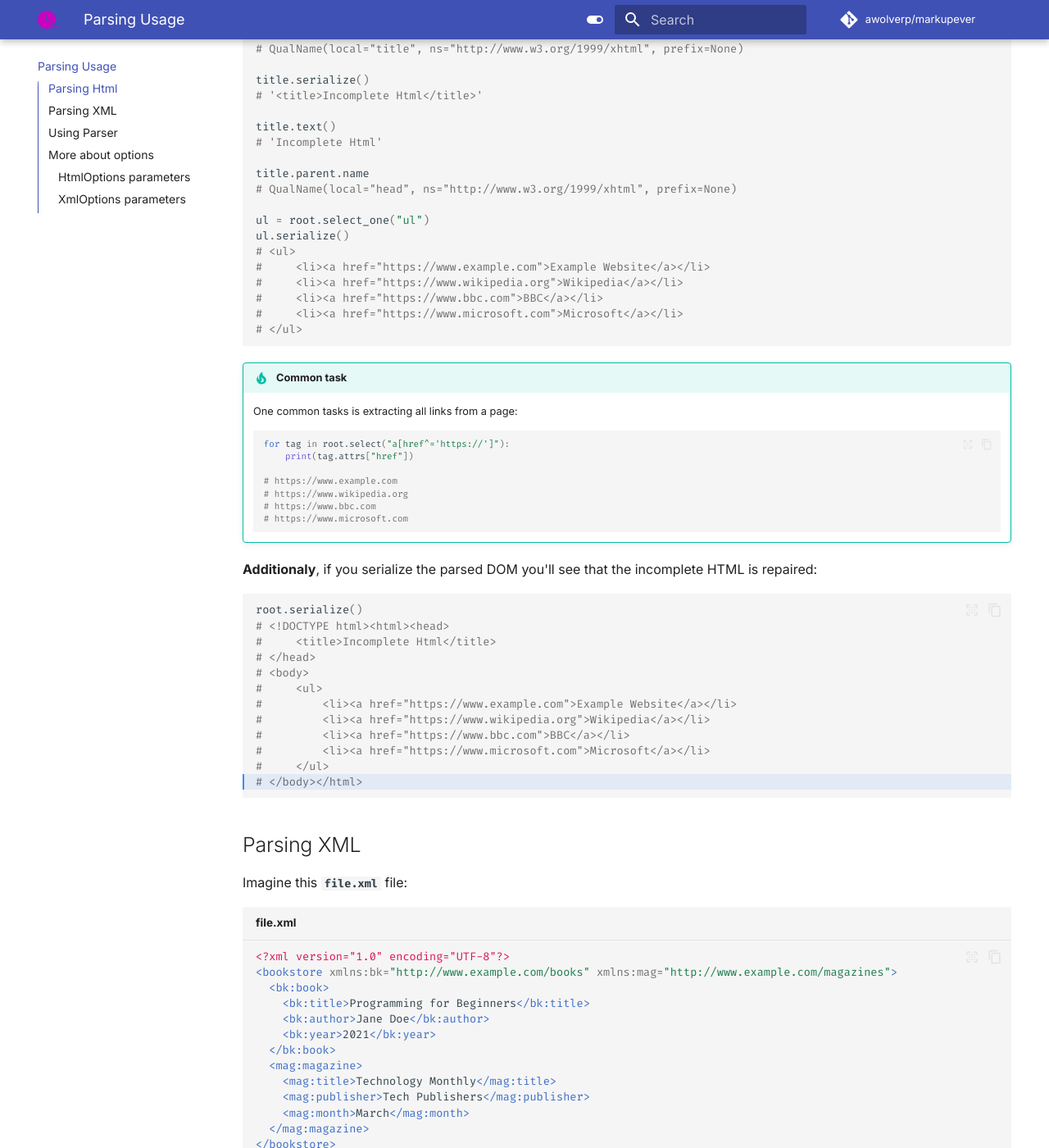
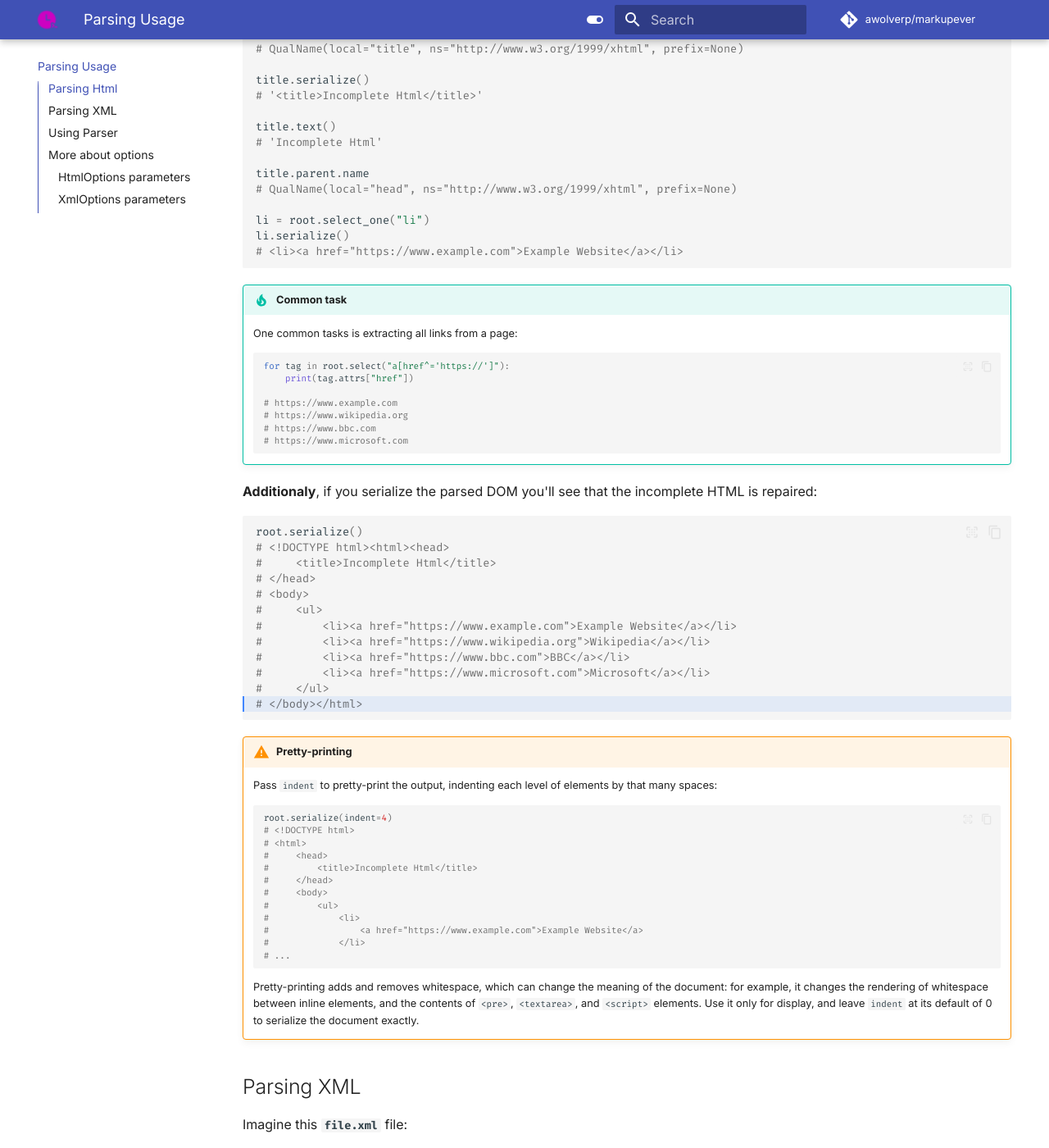
Before and after one commit to awolverp/markupever, an MkDocs documentation site: the page built from docs/docs/parser.md, in a window 1280 px wide and 1400 px high, scrolled down 1574 px. Shown: the whole window at 82% size. Built offline with MkDocs 1.6.1 and Material for MkDocs 9.7.7, drawn with Linux system fonts in a browser that asks for light colours; comment, search, counter and statistics services are not loaded; some of the changed text lies outside the part shown.

Commit message:
Serialize without indentation by default
serialize() and serialize_bytes() pretty-printed with indent=4 by
default, which adds and removes whitespace and so can change the
meaning of the document: it changes the rendering of whitespace
between inline elements, and the contents of <pre>, <textarea>, and
<script> elements.  Like other HTML and XML libraries, serialize the
document exactly by default, with indent=0, and document that a
nonzero indent doesn't preserve the document's meaning.

Update the examples in the documentation and README, several of which
showed pretty-printed output, and add a warning about pretty-printing.

Co-Authored-By: Claude Opus 5.5 <noreply@anthropic.com>
Signed-off-by: Anders Kaseorg <andersk@mit.edu>

````diff
--- a/docs/docs/parser.md
+++ b/docs/docs/parser.md
@@ -89,14 +89,9 @@ title.text()
 title.parent.name
 # QualName(local="head", ns="http://www.w3.org/1999/xhtml", prefix=None)
 
-ul = root.select_one("ul")
-ul.serialize()
-# <ul>
-#     <li><a href="https://www.example.com">Example Website</a></li>
-#     <li><a href="https://www.wikipedia.org">Wikipedia</a></li>
-#     <li><a href="https://www.bbc.com">BBC</a></li>
-#     <li><a href="https://www.microsoft.com">Microsoft</a></li>
-# </ul>
+li = root.select_one("li")
+li.serialize()
+# <li><a href="https://www.example.com">Example Website</a></li>
 ```
 
 !!! tip "Common task"
@@ -127,6 +122,28 @@ root.serialize()
 #     </ul>
 # </body></html>
 ```
+
+!!! warning "Pretty-printing"
+
+    Pass `indent` to pretty-print the output, indenting each level of elements by that many spaces:
+    ```python
+    root.serialize(indent=4)
+    # <!DOCTYPE html>
+    # <html>
+    #     <head>
+    #         <title>Incomplete Html</title>
+    #     </head>
+    #     <body>
+    #         <ul>
+    #             <li>
+    #                 <a href="https://www.example.com">Example Website</a>
+    #             </li>
+    # ...
+    ```
+
+    Pretty-printing adds and removes whitespace, which can change the meaning of the document: for example, it
+    changes the rendering of whitespace between inline elements, and the contents of `<pre>`, `<textarea>`, and
+    `<script>` elements. Use it only for display, and leave `indent` at its default of 0 to serialize the document exactly.
 
 ## Parsing XML
 Imagine this **`file.xml`** file:
@@ -187,13 +204,9 @@ for i in root.select("mag|*"):  # get all elements which has namespace 'mag'
 # Element(name=QualName(local="publisher", ns="http://www.example.com/magazines", prefix=Some("mag")), attrs=[], template=false, mathml_annotation_xml_integration_point=false)
 # Element(name=QualName(local="month", ns="http://www.example.com/magazines", prefix=Some("mag")), attrs=[], template=false, mathml_annotation_xml_integration_point=false)
 
-book = root.select_one("book")
-book.serialize()
-# <bk:book xmlns:bk="http://www.example.com/books">
-#   <bk:title>Programming for Beginners</bk:title>
-#   <bk:author>Jane Doe</bk:author>
-#   <bk:year>2021</bk:year>
-# </bk:book>
+title = root.select_one("book title")
+title.serialize()
+# <bk:title xmlns:bk="http://www.example.com/books">Programming for Beginners</bk:title>
 ```
 
 ## Using Parser
````
Also changed, not shown: README.md, 3 other files.
